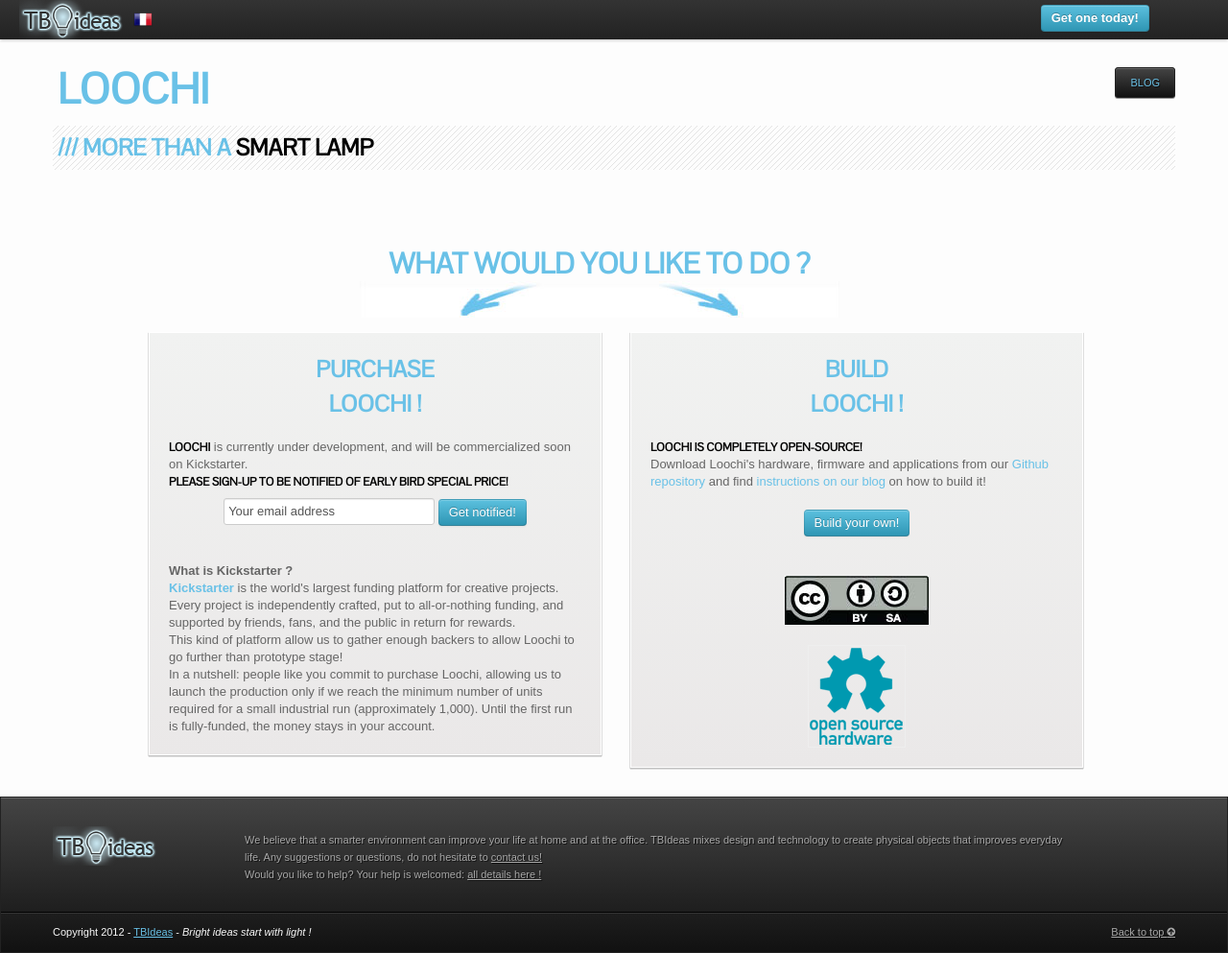
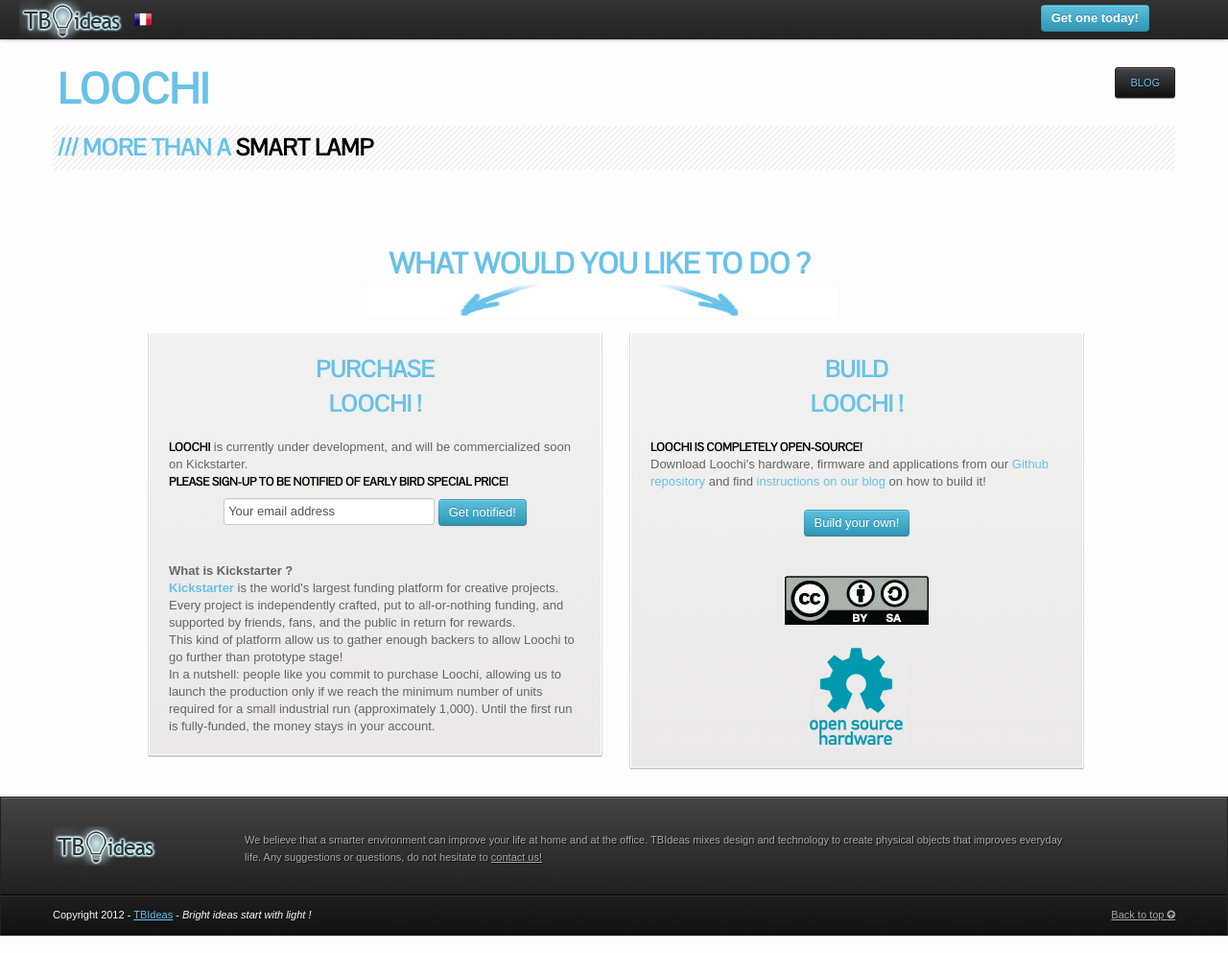
Before and after one commit to tbideas/tbideas.github.com, a Jekyll site: the page built from get-loochi.html, in a window 1280 px wide and 993 px high. Shown: the whole window at 96% size. Built offline with Jekyll 4.4.1, drawn with Linux system fonts in a browser that asks for light colours; nearby versions of some CDN libraries; some web fonts are replaced; library files that are not in the unit come from our copies; comment, search, counter and statistics services are not loaded.

Commit message:
removed link to help us page in footer

```diff
--- a/_includes/footer.html
+++ b/_includes/footer.html
@@ -7,11 +7,10 @@
 		  </div>
 		  <div class="span9 float">
 		    {% if page.lang == 'fr' %}
-		    <p>Nous pensons qu'un environnement plus intelligent peut contribuer à améliorer le quotidien: TB ideas mélange design et technologie pour créer des objets physiques connectés. Pour toute suggestion ou question n'hésitez pas à <a href="mailto:contact@tbideas.com?subject=[Illumi] Question/Comments" onClick="_gaq.push(['_trackEvent', 'Email', 'click', 'email_bottom_click']);return false;">nous contacter!</a><br>
-Vous souhaitez nous aider ? Votre aide est la bienvenue:	<a href="./nous-aider.php">les détails ici!</a>
+		    <p>Nous pensons qu'un environnement plus intelligent peut contribuer à améliorer le quotidien: TB ideas mélange design et technologie pour créer des objets physiques connectés. Pour toute suggestion ou question n'hésitez pas à <a href="mailto:contact@tbideas.com?subject=[Illumi] Question/Comments" onClick="_gaq.push(['_trackEvent', 'Email', 'click', 'email_bottom_click']);return false;">nous contacter!</a>
 				</p>
 				{% else %}
-  			<p>We believe that a smarter environment can improve your life at home and at the office. TBIdeas mixes design and technology to create physical objects that improves everyday life. Any suggestions or questions, do not hesitate to <a href="mailto:contact@tbideas.com?subject=[Illumi] Question/Comments" onClick="_gaq.push(['_trackEvent', 'Email', 'click', 'email_bottom_click']);return false;">contact us!</a><br>Would you like to help? Your help is welcomed: <a href="./help-us.php">all details here !</a>
+  			<p>We believe that a smarter environment can improve your life at home and at the office. TBIdeas mixes design and technology to create physical objects that improves everyday life. Any suggestions or questions, do not hesitate to <a href="mailto:contact@tbideas.com?subject=[Illumi] Question/Comments" onClick="_gaq.push(['_trackEvent', 'Email', 'click', 'email_bottom_click']);return false;">contact us!</a>
   			</p>
 				{% endif %}
 			</div>
```
